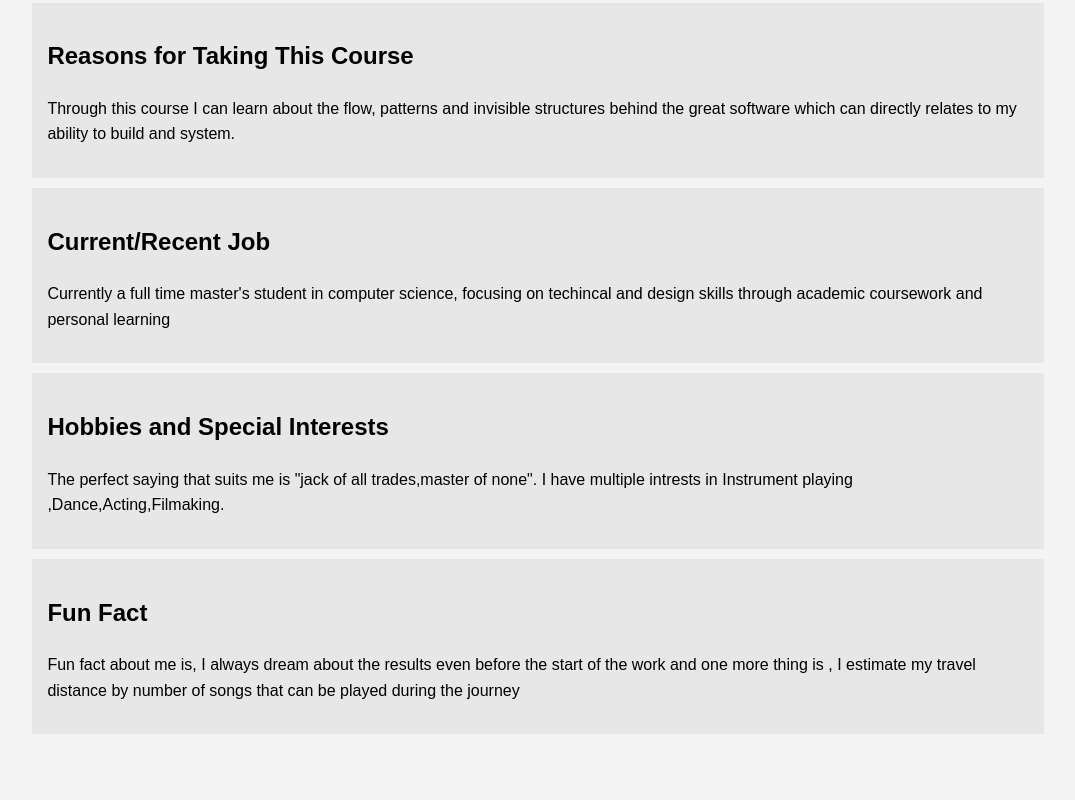
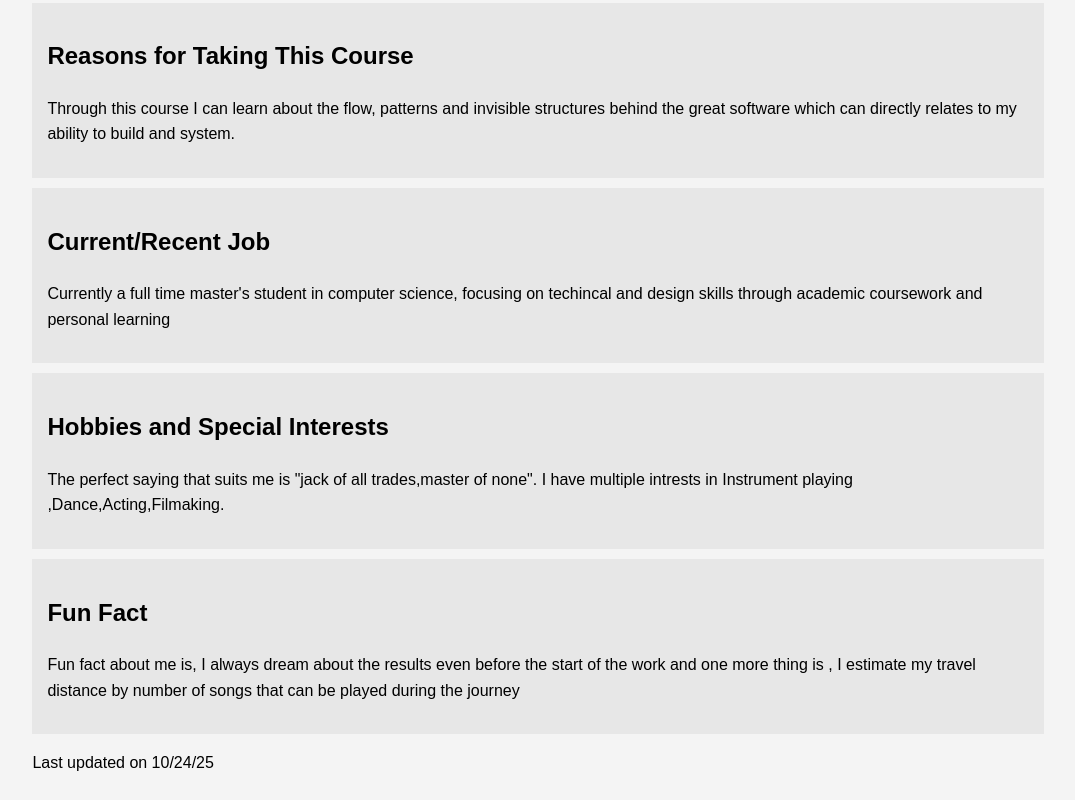
Before and after one commit to YugandharGoudT123/Intro, a plain HTML site: page index.html in a window 1280 px wide. Shown: the part 421-1221 px from the top of the page, without its empty margins (102-1177 px from the left). Before the commit the page ends 1173 px from the top, so only its background shows below. Drawn offline with Linux system fonts and the light colour scheme.

Commit message:
Update index.html

```diff
--- a/index.html
+++ b/index.html
@@ -60,6 +60,7 @@
             <h2>Fun Fact</h2>
             <p>Fun fact about me is, I always dream about the results even before the start of the work and one more thing is , I estimate my travel distance by number of songs that can be played during the journey</p>
         </section>
+		<p>Last updated on 10/24/25</p>
     </div>
 </body>
 </html>
```
